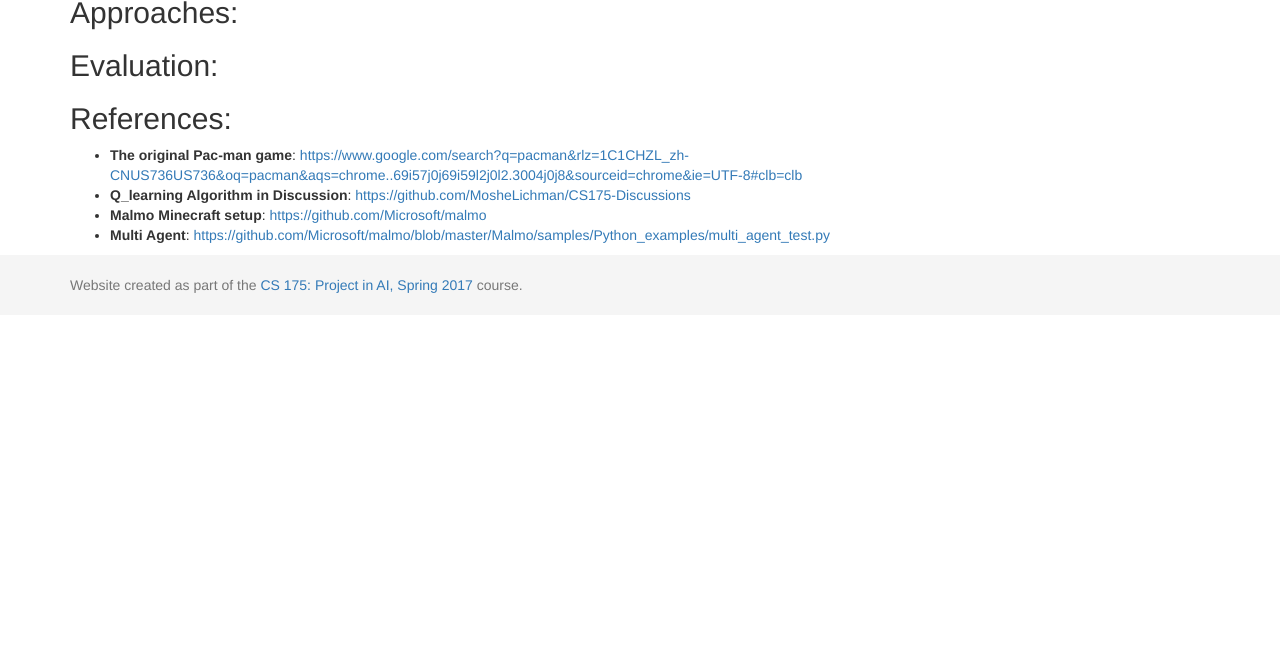
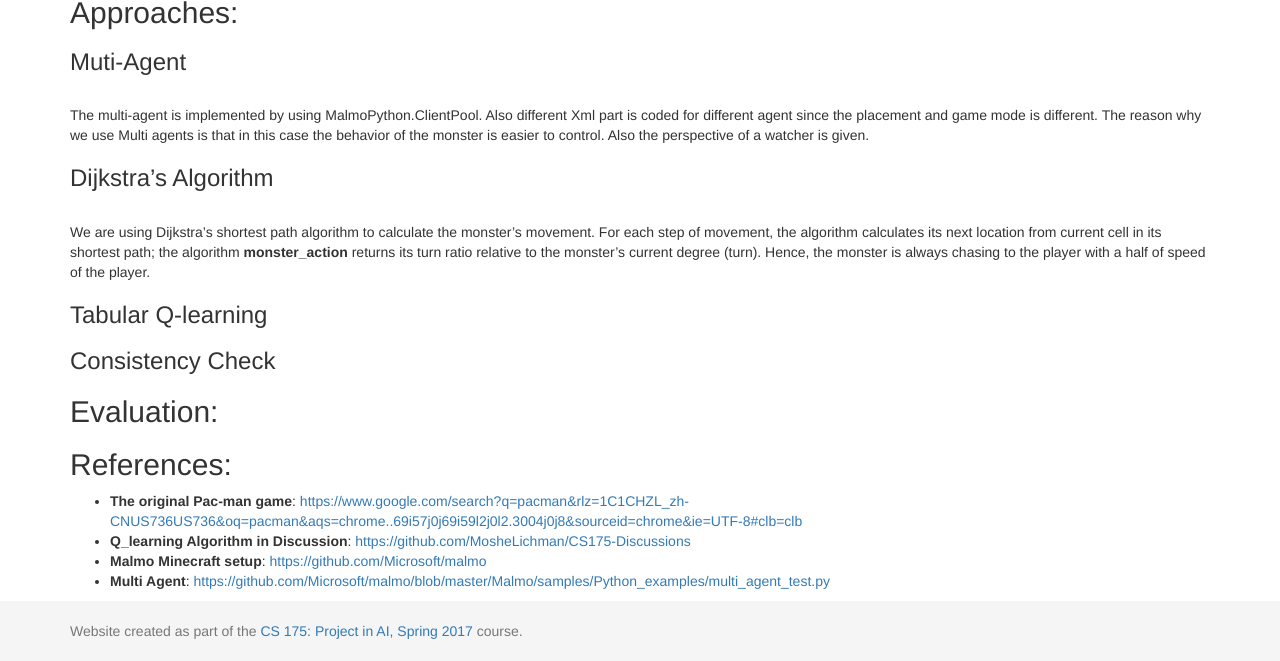
Before and after one commit to qdingqim/Pac-mo, a Jekyll site: the page built from docs/final.md, in a window 1280 px wide and 900 px high, scrolled down 1347 px, cut to the strip 239-900 px from the top of the window. Built offline with Jekyll 4.4.1, drawn with Linux system fonts in a browser that asks for light colours; before the commit the page ends 1901 px from its top, so only the background shows below that.

Commit message:
Create final.md

```diff
--- a/docs/final.md
+++ b/docs/final.md
@@ -24,6 +24,15 @@
 
 ## Approaches:
 
+### Muti-Agent
+<br> The multi-agent is implemented by using MalmoPython.ClientPool. Also different Xml part is coded for different agent since the placement and game mode is different. The reason why we use Multi agents is that in this case the behavior of the monster is easier to control. Also the perspective of a watcher is given.
+
+### Dijkstra's Algorithm
+<br>We are using Dijkstra's shortest path algorithm to calculate the monster's movement. For each step of movement, the algorithm calculates its next location from current cell in its shortest path; the algorithm __monster_action__ returns its turn ratio relative to the monster's current degree (turn). Hence, the monster is always chasing to the player with a half of speed of the player.
+
+### Tabular Q-learning
+
+### Consistency Check
 
 
 ## Evaluation:
```
